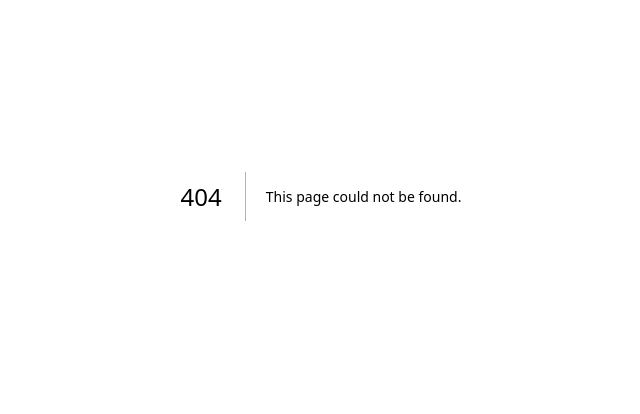
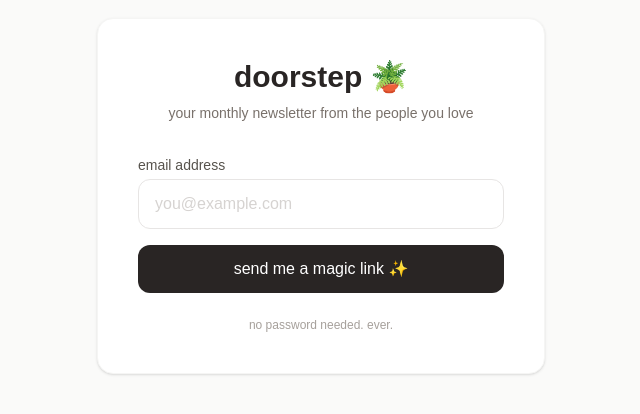
Before and after one commit to aar-nope/doorstep, a Next.js app: page /auth in a window 1280 px wide. Before the commit this address had no page. Shown: the part 204-618 px from the top of the page, without its empty margins (319-959 px from the left). Built offline with nearby package versions, Linux system fonts and the light colour scheme; no server answers.

Commit message:
added auth flow and supabase client

```diff
--- /dev/null
+++ b/app/auth/page.tsx
@@ -0,0 +1,79 @@
+'use client'
+
+import { useState } from 'react'
+import { supabase } from '@/lib/supabase'
+
+export default function AuthPage() {
+  const [email, setEmail] = useState('')
+  const [loading, setLoading] = useState(false)
+  const [error, setError] = useState('')
+
+  async function handleSubmit(e: React.FormEvent) {
+    e.preventDefault()
+    setLoading(true)
+    setError('')
+
+    const { error } = await supabase.auth.signInWithOtp({
+      email,
+      options: {
+        emailRedirectTo: `${window.location.origin}/dashboard`
+      }
+    })
+
+    if (error) {
+      setError(error.message)
+      setLoading(false)
+      return
+    }
+
+    window.location.href = '/auth/verify'
+  }
+
+  return (
+    <main className="min-h-screen flex items-center justify-center bg-stone-50">
+      <div className="bg-white rounded-2xl shadow-sm border border-stone-100 p-10 w-full max-w-md">
+
+        <div className="mb-8 text-center">
+          <h1 className="text-3xl font-bold text-stone-800 mb-2">
+            doorstep 🪴
+          </h1>
+          <p className="text-stone-500 text-sm">
+            your monthly newsletter from the people you love
+          </p>
+        </div>
+
+        <form onSubmit={handleSubmit} className="flex flex-col gap-4">
+          <div>
+            <label className="text-sm text-stone-600 mb-1 block">
+              email address
+            </label>
+            <input
+              type="email"
+              value={email}
+              onChange={e => setEmail(e.target.value)}
+              placeholder="you@example.com"
+              required
+              className="w-full border border-stone-200 rounded-xl px-4 py-3 text-stone-800 placeholder:text-stone-300 focus:outline-none focus:ring-2 focus:ring-stone-300"
+            />
+          </div>
+
+          {error && (
+            <p className="text-red-500 text-sm">{error}</p>
+          )}
+
+          <button
+            type="submit"
+            disabled={loading}
+            className="bg-stone-800 text-white rounded-xl py-3 font-medium hover:bg-stone-700 transition-colors disabled:opacity-50"
+          >
+            {loading ? 'sending...' : 'send me a magic link ✨'}
+          </button>
+        </form>
+
+        <p className="text-center text-stone-400 text-xs mt-6">
+          no password needed. ever.
+        </p>
+      </div>
+    </main>
+  )
+}
--- /dev/null
+++ b/app/auth/verify/page.tsx
@@ -0,0 +1,22 @@
+export default function VerifyPage() {
+  return (
+    <main className="min-h-screen flex items-center justify-center bg-stone-50">
+      <div className="bg-white rounded-2xl shadow-sm border border-stone-100 p-10 w-full max-w-md text-center">
+
+        <div className="text-4xl mb-4">📬</div>
+
+        <h1 className="text-2xl font-bold text-stone-800 mb-2">
+          check your inbox
+        </h1>
+
+        <p className="text-stone-500 text-sm leading-relaxed">
+          we just sent you a magic link. click it and you'll be right in — no password needed.
+        </p>
+
+        <p className="text-stone-400 text-xs mt-6">
+          didn't get it? check your spam folder.
+        </p>
+      </div>
+    </main>
+  )
+}
--- /dev/null
+++ b/app/dashboard/page.tsx
@@ -0,0 +1,15 @@
+export default function DashboardPage() {
+  return (
+    <main className="min-h-screen flex items-center justify-center bg-stone-50">
+      <div className="text-center">
+        <div className="text-4xl mb-4">🪴</div>
+        <h1 className="text-2xl font-bold text-stone-800">
+          you're in!
+        </h1>
+        <p className="text-stone-500 text-sm mt-2">
+          dashboard coming soon
+        </p>
+      </div>
+    </main>
+  )
+}
--- /dev/null
+++ b/lib/supabase-admin.ts
@@ -0,0 +1,8 @@
+import { createClient } from '@supabase/supabase-js'
+
+const supabaseUrl = process.env.NEXT_PUBLIC_SUPABASE_URL!
+const supabaseSecretKey = process.env.SUPABASE_SECRET_KEY!
+
+// Server-only client — bypasses RLS rules
+// Never import this in frontend/client components
+export const supabaseAdmin = createClient(supabaseUrl, supabaseSecretKey)
--- /dev/null
+++ b/lib/supabase.ts
@@ -0,0 +1,7 @@
+import { createClient } from '@supabase/supabase-js'
+
+const supabaseUrl = process.env.NEXT_PUBLIC_SUPABASE_URL!
+const supabasePublishableKey = process.env.NEXT_PUBLIC_SUPABASE_PUBLISHABLE_KEY!
+
+// Frontend client — respects RLS rules
+export const supabase = createClient(supabaseUrl, supabasePublishableKey)
--- a/package.json
+++ b/package.json
@@ -9,9 +9,11 @@
     "lint": "eslint"
   },
   "dependencies": {
+    "@supabase/supabase-js": "^2.103.0",
     "next": "16.2.3",
     "react": "19.2.4",
-    "react-dom": "19.2.4"
+    "react-dom": "19.2.4",
+    "resend": "^6.11.0"
   },
   "devDependencies": {
     "@tailwindcss/postcss": "^4",
```
Also changed, not shown: 1 other file (tests, documents, lock files or other folders).
